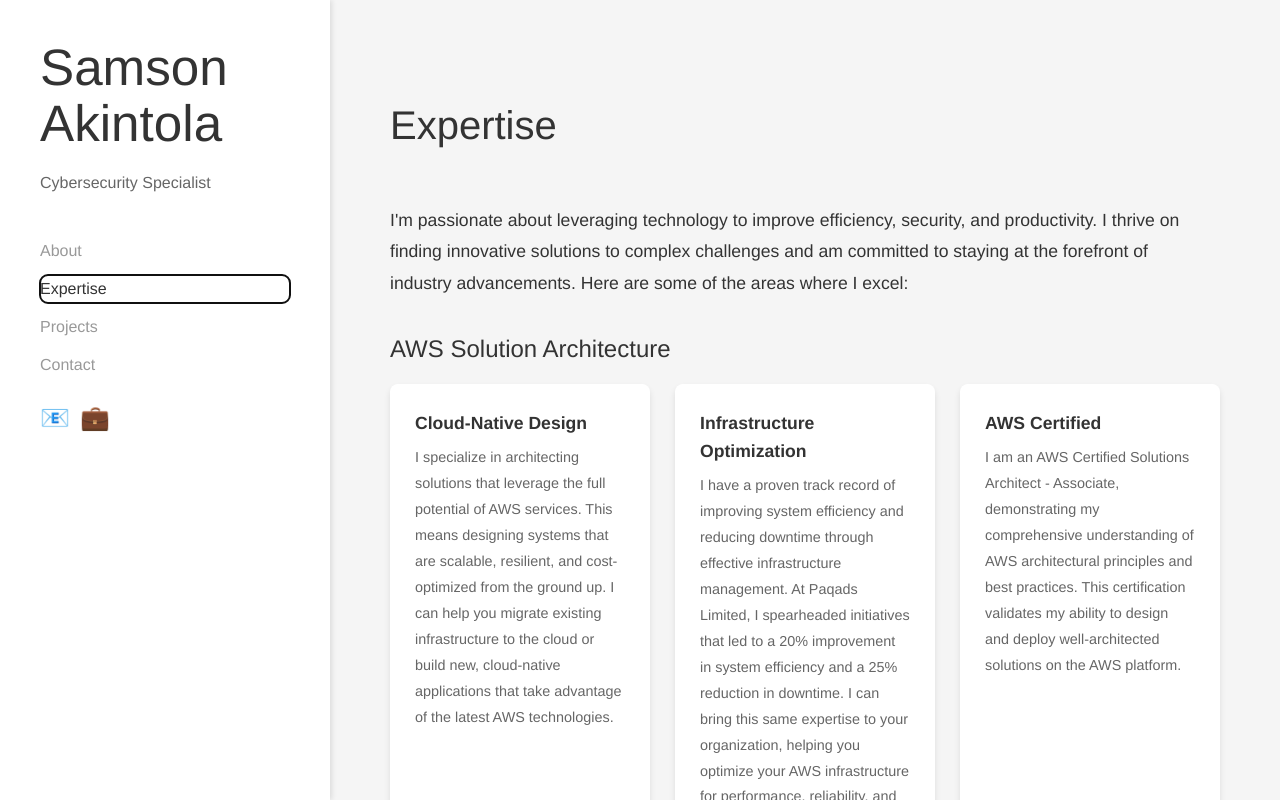
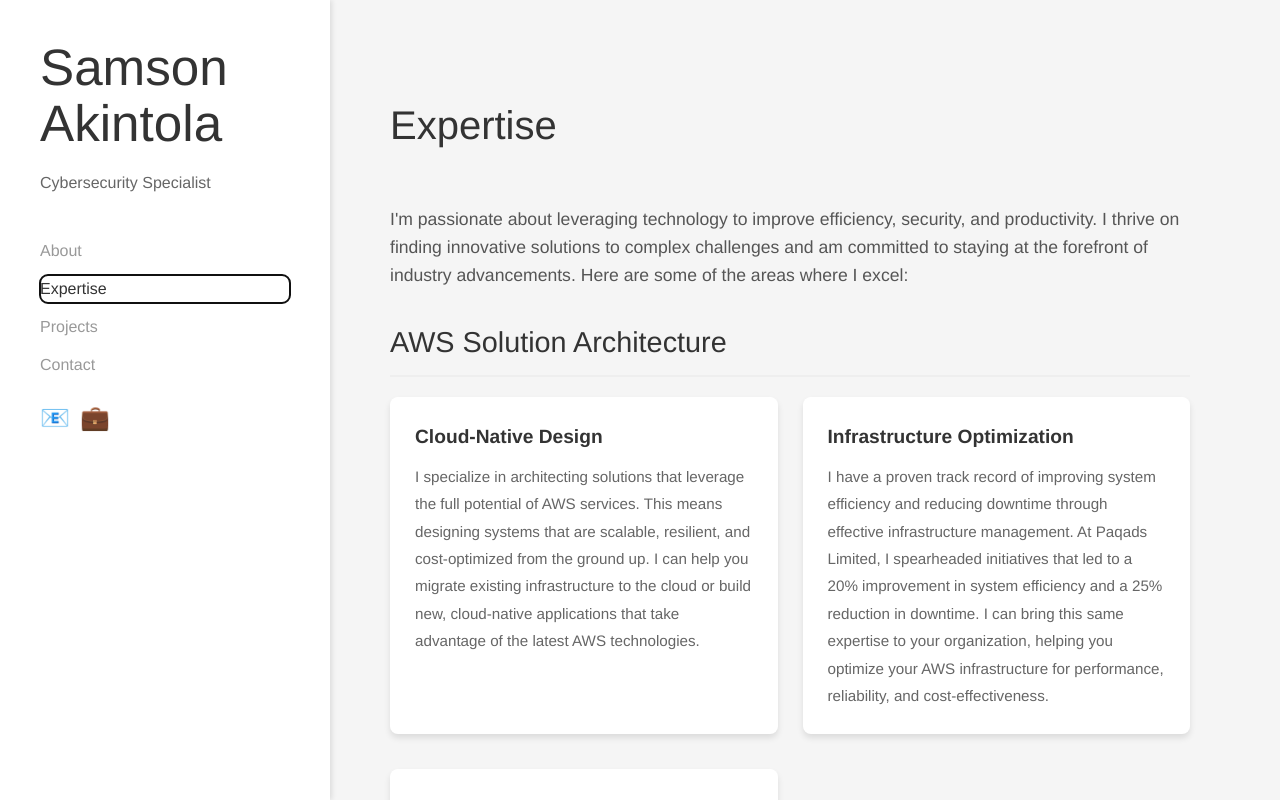
Before and after one commit to Paqads/paqs, a React (Vite) app: page / in a window 1280 px wide. Both pictures are taken after a click on the button "Expertise". Built offline with nearby package versions, Linux system fonts and the light colour scheme.

Commit message:
Update expertise section with detailed content and styling

```diff
--- a/src/App.css
+++ b/src/App.css
@@ -124,9 +124,33 @@ p {
   color: #666;
 }
 
+.expertise-content {
+  max-width: 800px;
+  margin: 0 auto;
+}
+
+.expertise-intro {
+  font-size: 1.1em;
+  line-height: 1.6;
+  margin-bottom: 30px;
+  color: #555;
+}
+
+.expertise-area {
+  margin-bottom: 40px;
+}
+
+.expertise-area h3 {
+  font-size: 1.8em;
+  color: #333;
+  margin-bottom: 20px;
+  border-bottom: 2px solid #eee;
+  padding-bottom: 10px;
+}
+
 .expertise-list {
   display: grid;
-  grid-template-columns: repeat(auto-fill, minmax(220px, 1fr));
+  grid-template-columns: repeat(auto-fill, minmax(300px, 1fr));
   gap: 25px;
   padding: 0;
 }
@@ -139,7 +163,6 @@ p {
   transition: all 0.3s ease;
   position: relative;
   overflow: hidden;
-  list-style-type: none;
 }
 
 .expertise-list li:before {
@@ -165,15 +188,55 @@ p {
 
 .expertise-list li strong {
   display: block;
-  font-size: 1.1em;
-  margin-bottom: 8px;
+  font-size: 1.2em;
+  margin-bottom: 10px;
   color: #333;
 }
 
 .expertise-list li p {
-  font-size: 0.9em;
+  font-size: 0.95em;
   color: #666;
   margin: 0;
+}
+
+.expertise-combination {
+  background-color: #f9f9f9;
+  padding: 30px;
+  border-radius: 8px;
+  margin-top: 40px;
+}
+
+.expertise-combination h3 {
+  color: #333;
+  margin-bottom: 20px;
+}
+
+.expertise-combination ul {
+  list-style-type: none;
+  padding-left: 0;
+}
+
+.expertise-combination li {
+  margin-bottom: 10px;
+  padding-left: 20px;
+  position: relative;
+}
+
+.expertise-combination li:before {
+  content: "→";
+  position: absolute;
+  left: 0;
+  color: #333;
+}
+
+@media (max-width: 768px) {
+  .expertise-list {
+    grid-template-columns: 1fr;
+  }
+
+  .expertise-combination {
+    padding: 20px;
+  }
 }
 
 .projects-grid {
```
